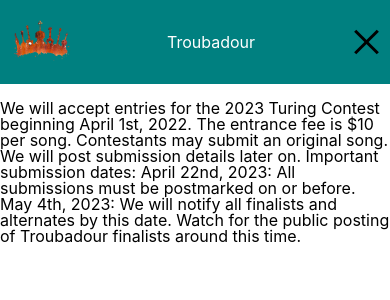
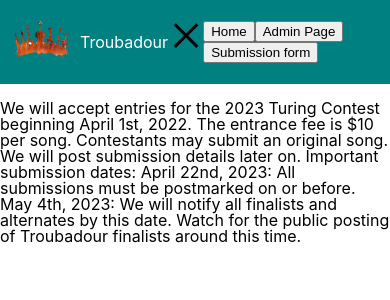
Before and after one commit to Troubadour-Project/troubadour-fe, a React (Create React App) app: page / in a window 390 px wide. Both pictures are taken after a click on the button 365 px from the left and 42 px from the top of the page. Shown: the top 300 px of the page. Built offline with nearby package versions, Linux system fonts and the light colour scheme; no server answers.

Commit message:
Able to display paths when user clicks on hamburger menu icon

```diff
--- a/src/components/HamburgerMenu/HamburgerMenu.js
+++ b/src/components/HamburgerMenu/HamburgerMenu.js
@@ -1,17 +1,26 @@
-import React, {useState} from 'react'
-import { Twirl as Hamburger } from 'hamburger-react'
+import React from 'react'
+import { Link } from 'react-router-dom';
 
-const HamburgerMenu = () => {
-  const [isOpen, setOpen] = useState(false)
+const HamburgerMenu = ({toggle}) => {
 
   return (
-
-    <Hamburger toggled={isOpen} toggle={setOpen} />
+    <div>
+    <Link to="/">
+      <button onClick={toggle}>Home</button>
+    </Link>
+    <Link to="/Admin">
+      <button onClick={toggle}>Admin Page</button>
+    </Link>
+    <Link to="/Submission">
+      <button onClick={toggle}>Submission form</button>
+    </Link>
+    </div>
   )
 }
 
 export default HamburgerMenu;
 
+// <Hamburger toggled={isOpen} toggle={setOpen} />
 // https://bluegrass.com/ - Inspo site
 
 // What will this component need ?
--- a/src/components/NavBar/NavBar.js
+++ b/src/components/NavBar/NavBar.js
@@ -1,15 +1,18 @@
-import React from 'react'
+import React, {useState} from 'react'
 import logo from '../../assets/Logo-Capstone.png'
+import { Twirl as Hamburger } from 'hamburger-react'
+import './NavBar.scss'
 import HamburgerMenu from '../HamburgerMenu/HamburgerMenu'
-import './NavBar.scss'
 
 const NavBar = () => {
+  const [isOpen, setOpen] = useState(false)
+
   return (
     <nav>
       <img src={logo} alt="Crown of instruments"/>
       <h1>Troubadour</h1>
-      <HamburgerMenu/>
-      {/* <p>| | |</p> */}
+      <Hamburger toggled={isOpen} toggle={setOpen} />
+      {isOpen && <HamburgerMenu />}
     </nav>
   )
 }
```
